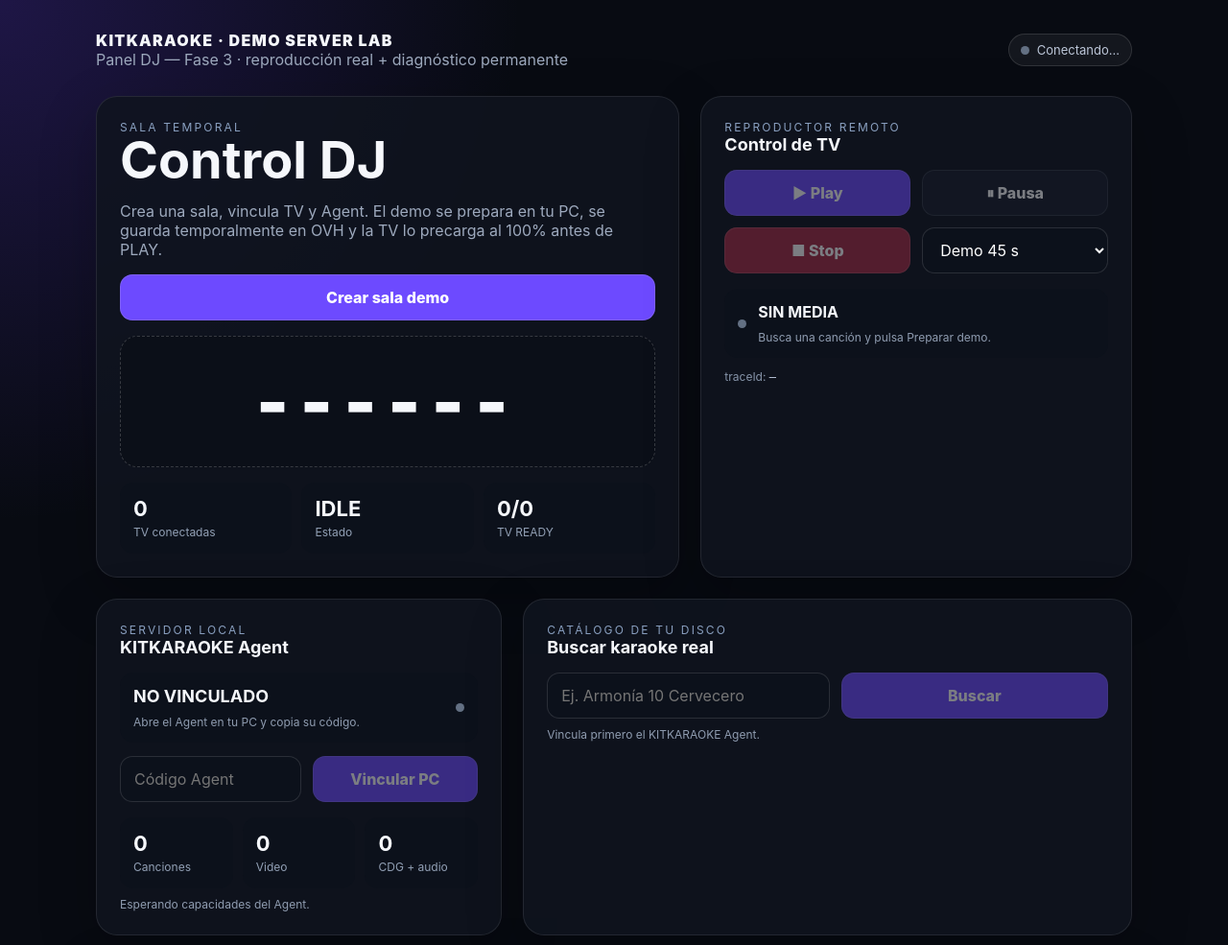
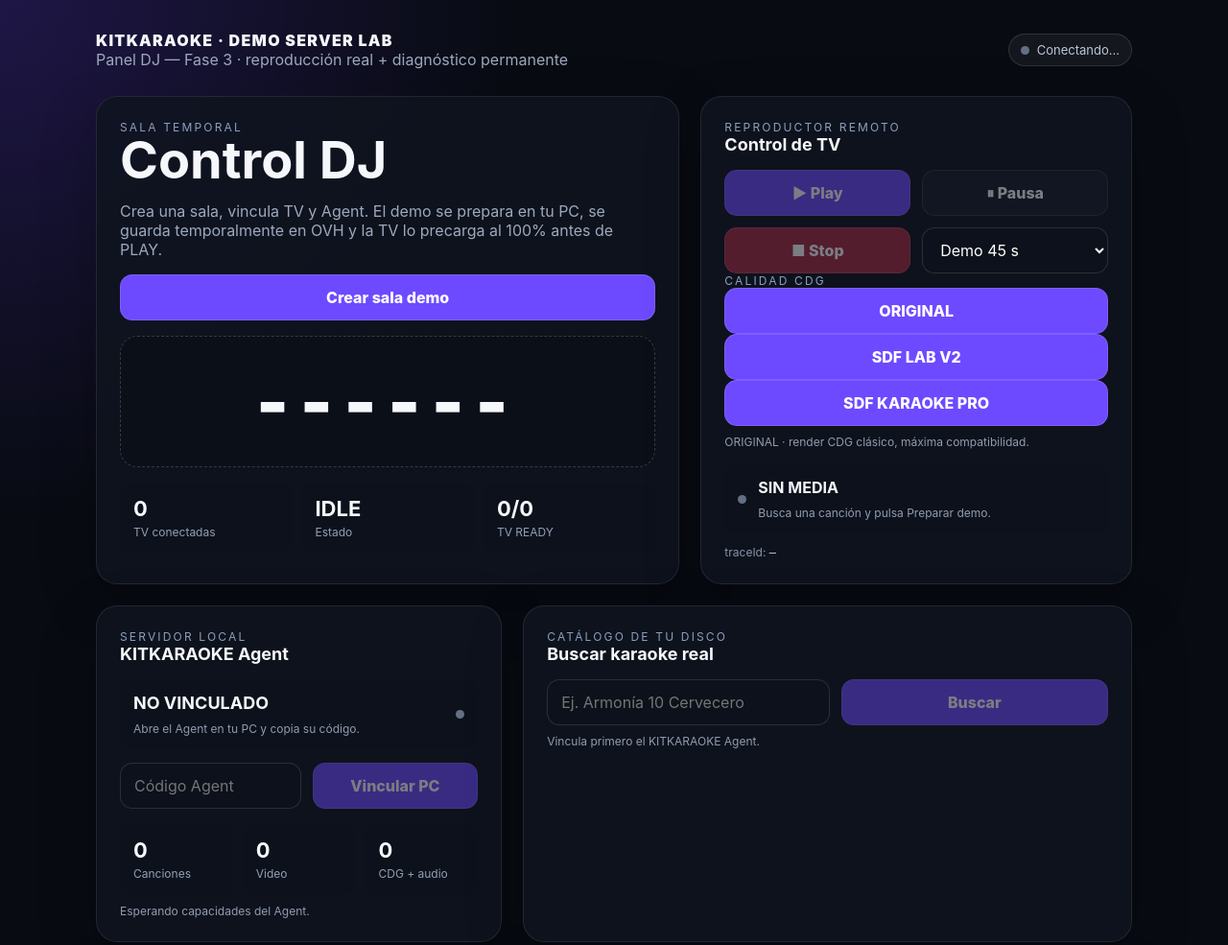
Before and after one commit to clubkaraoke/KITKARAOKE_DEMO_SERVER_LAB, a website: page public/dj.html in a window 1280 px wide. Shown: the top 985 px of the page at 96% size. Drawn offline with nearby package versions, Linux system fonts and the light colour scheme; no server answers.

Commit message:
ui: add ORIGINAL SDF LAB V2 and SDF KARAOKE PRO selector to DJ panel

```diff
--- a/public/dj.html
+++ b/public/dj.html
@@ -45,6 +45,16 @@
             <option value="45" selected>Demo 45 s</option>
             <option value="60">Demo 60 s</option>
           </select>
+        </div>
+
+        <div class="quality-control">
+          <div class="kicker">Calidad CDG</div>
+          <div class="quality-switch" id="cdgQualitySwitch">
+            <button type="button" class="quality-btn active" data-quality="original">ORIGINAL</button>
+            <button type="button" class="quality-btn" data-quality="sdf-lab-v2">SDF LAB V2</button>
+            <button type="button" class="quality-btn" data-quality="sdf-karaoke-pro">SDF KARAOKE PRO</button>
+          </div>
+          <div id="cdgQualityNote" class="inline-note">ORIGINAL · render CDG clásico, máxima compatibilidad.</div>
         </div>
 
         <div class="stage-box">
@@ -129,6 +139,7 @@
     let currentTraceId = null;
     let diagnosticEvents = [];
     let currentRoomState = null;
+    let selectedCdgQuality = localStorage.getItem("kitkaraoke-cdg-quality") || "original";
 
     const el = (id) => document.getElementById(id);
     const logEl = el("log");
@@ -231,6 +242,39 @@
         el("searchNote").textContent = "Vincula primero el KITKARAOKE Agent.";
       }
     }
+
+    const QUALITY_LABELS = {
+      "original": "ORIGINAL",
+      "sdf-lab-v2": "SDF LAB V2",
+      "sdf-karaoke-pro": "SDF KARAOKE PRO"
+    };
+
+    const QUALITY_NOTES = {
+      "original": "ORIGINAL · render CDG clásico, máxima compatibilidad.",
+      "sdf-lab-v2": "SDF LAB V2 · suavizado SDF con halo, corte, gamma y escala 8×.",
+      "sdf-karaoke-pro": "SDF KARAOKE PRO · SDF avanzado con gradiente, contorno y sombra."
+    };
+
+    function setCdgQuality(mode) {
+      if (!QUALITY_LABELS[mode]) mode = "original";
+      selectedCdgQuality = mode;
+      localStorage.setItem("kitkaraoke-cdg-quality", mode);
+
+      document.querySelectorAll("#cdgQualitySwitch .quality-btn").forEach((button) => {
+        button.classList.toggle("active", button.dataset.quality === mode);
+      });
+
+      el("cdgQualityNote").textContent = QUALITY_NOTES[mode];
+      simpleLog("Calidad CDG seleccionada", {
+        mode,
+        label: QUALITY_LABELS[mode]
+      });
+    }
+
+    document.querySelectorAll("#cdgQualitySwitch .quality-btn").forEach((button) => {
+      button.addEventListener("click", () => setCdgQuality(button.dataset.quality));
+    });
+    setCdgQuality(selectedCdgQuality);
 
     socket.on("connect", () => {
       el("dot").classList.add("online");
@@ -340,6 +384,7 @@
         title: item.artist ? item.artist + " - " + item.title : item.title,
         format: item.format,
         audio: item.audio || null,
+        cdgQuality: String(item.format).toUpperCase() === "CDG" ? selectedCdgQuality : null,
         source: "KITKARAOKE_AGENT"
       };
 
```
